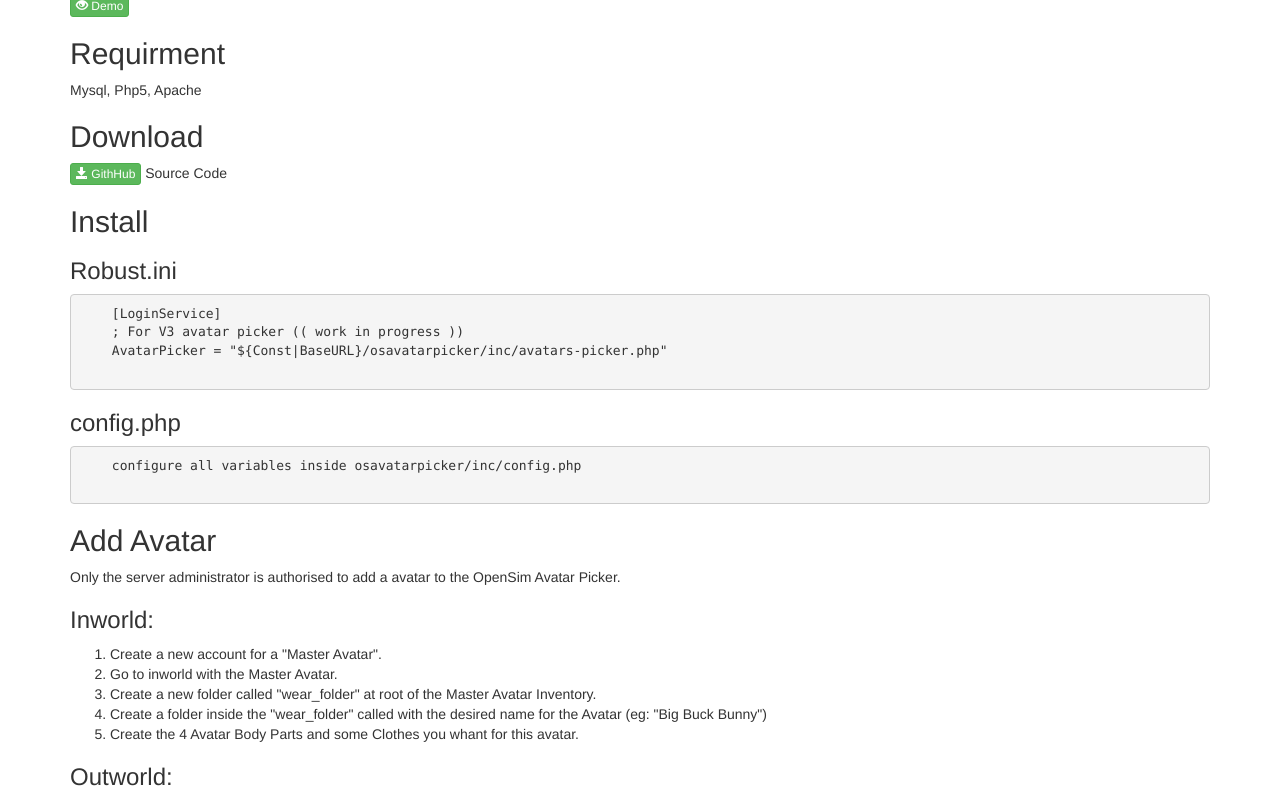
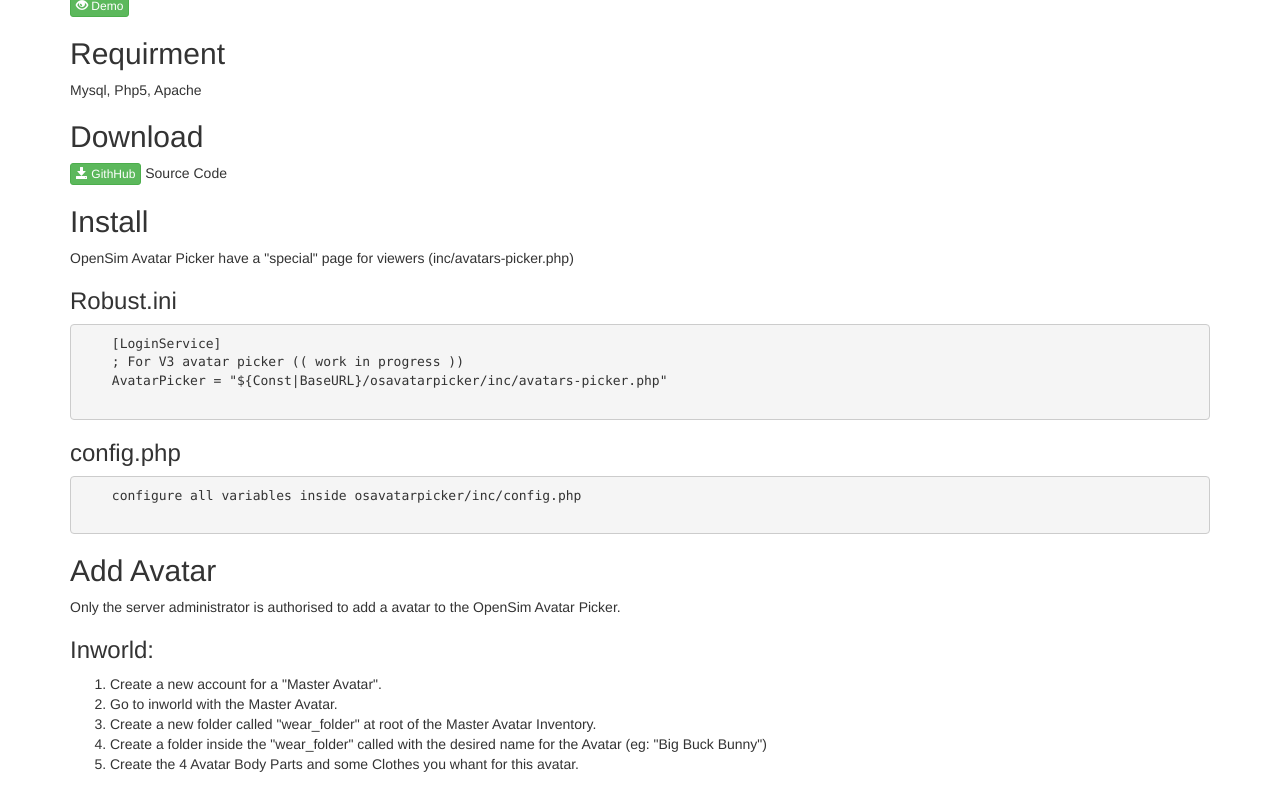
Before and after one commit to djphil/osavatarpicker, a PHP site: page /?help in a window 1280 px wide. Shown: the part 423-1212 px from the top of the page. Run offline with PHP 8.4, Linux system fonts and the light colour scheme.

Commit message:
Clarification
Clarification

```diff
--- a/inc/help.php
+++ b/inc/help.php
@@ -29,6 +29,7 @@
 
 <article>
     <h2>Install</h2>
+    <?php echo $osavatarpicker; ?> have a "special" page for viewers (inc/avatars-picker.php)<br />
     <h3>Robust.ini</h3>
     <pre>
     [LoginService]
```
